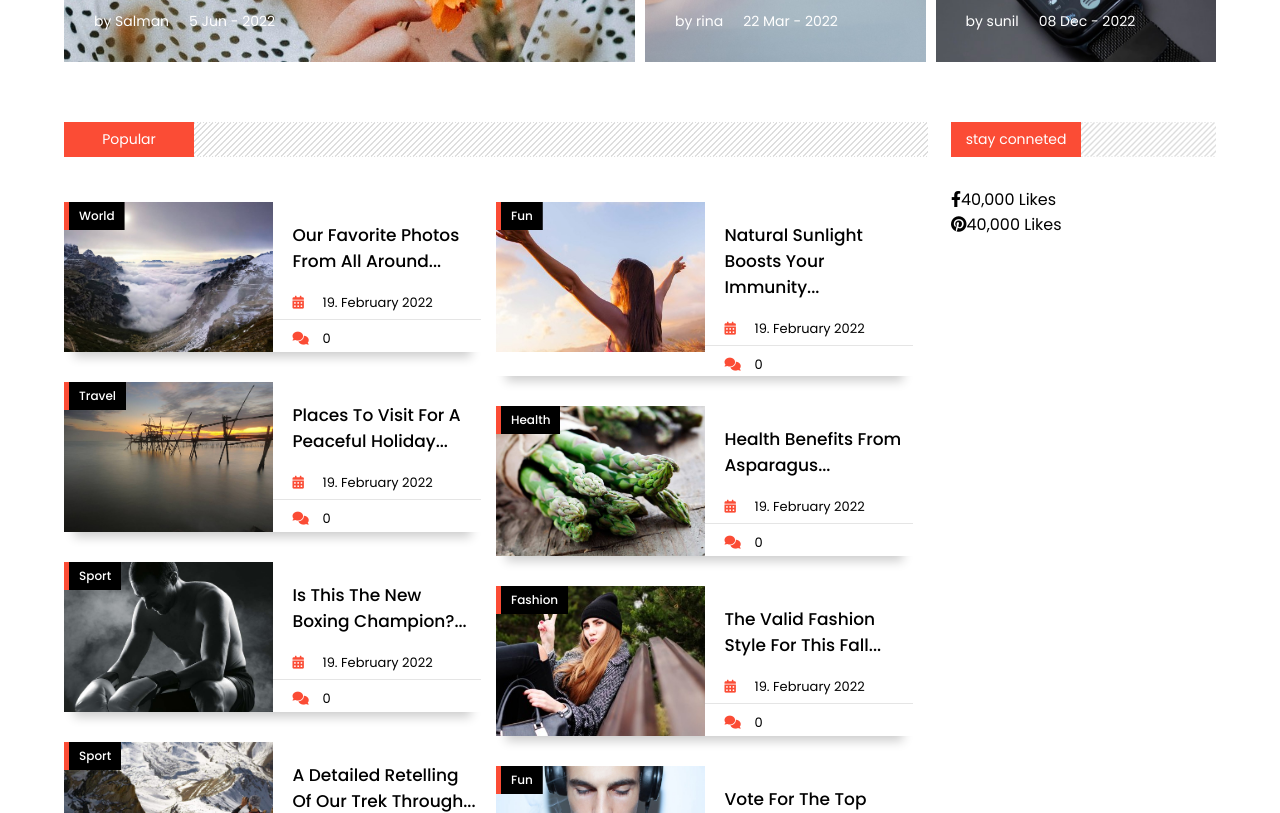
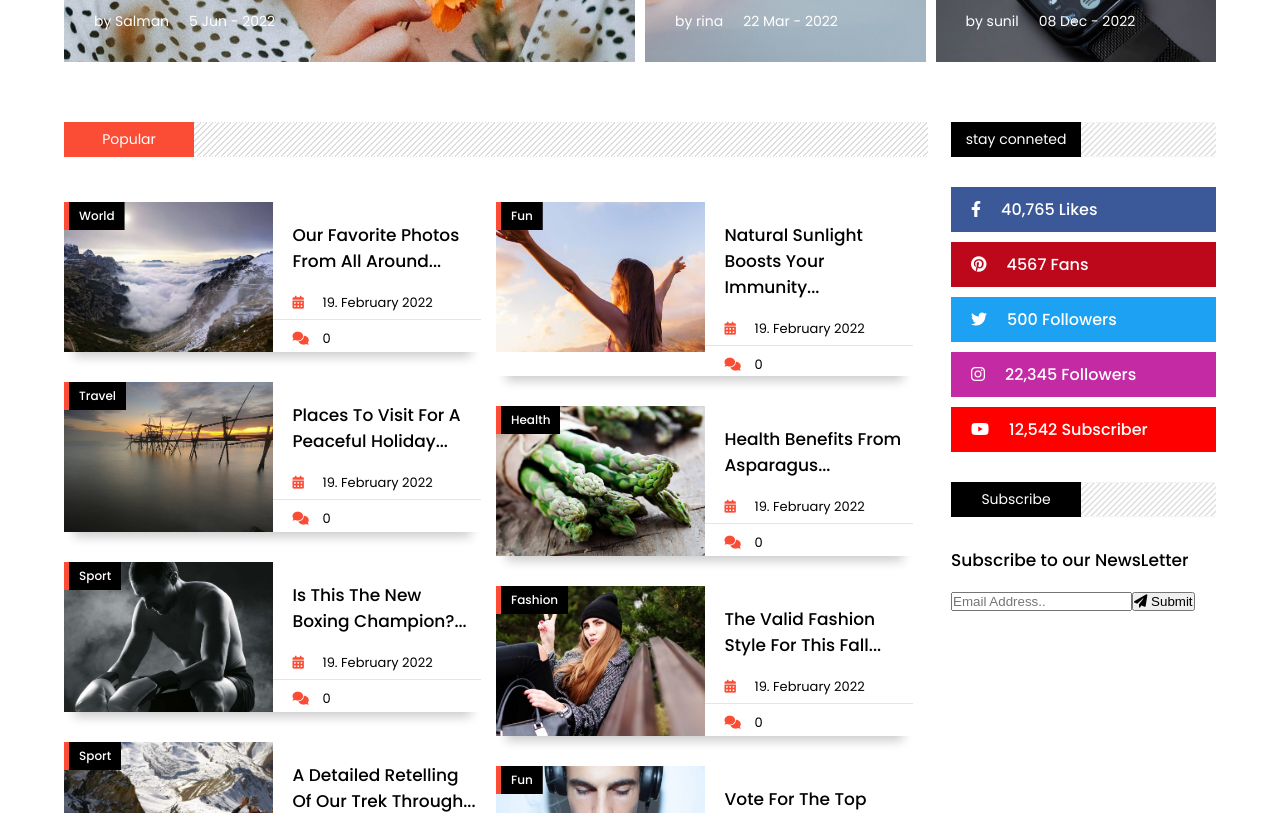
Before and after one commit to himanshu1221/khabartak, a React (Create React App) app: page / in a window 1280 px wide. Shown: the part 660-1473 px from the top of the page. Built offline with nearby package versions, Linux system fonts and the light colour scheme.

Commit message:
added social media handle and newsletter button

```diff
--- a/src/components/Heading/heading.css
+++ b/src/components/Heading/heading.css
@@ -17,3 +17,7 @@
     justify-content: center;
     font-size: 14px;
 }
+
+.sideContent .heading h6{
+    background: #000;
+}
--- a/src/components/home/SideContent/Side/Side.jsx
+++ b/src/components/home/SideContent/Side/Side.jsx
@@ -1,13 +1,23 @@
 import React from 'react'
 import Heading from '../../../Heading/Heading'
 import SocialMedia from '../Social/SocialMedia'
-
+import './side.css'
 
 const Side = () => {
   return (
     <>
         <Heading title = "stay conneted"/>
         <SocialMedia/>
+        <Heading title = "Subscribe"/>
+          <section className='subscribe'>
+          <h1 className='title'>Subscribe to our NewsLetter</h1>
+          <form action="">
+            <input type="email" placeholder='Email Address..' />
+            <button>
+              <i className='fa fa-paper-plane'></i> Submit
+            </button>
+          </form>
+          </section>
     </>
   )
 }
--- a/src/components/home/SideContent/Side/side.css
+++ b/src/components/home/SideContent/Side/side.css
@@ -0,0 +1,38 @@
+.social .socBox{
+    padding: 10px 20px;
+    margin-bottom: 10px;
+    color: #fff;
+}
+
+.social .socBox i{
+    margin-right: 20px;
+}
+
+.social .socBox span{
+    font-weight: 500;
+}
+
+.social .socBox:nth-child(1){
+    background-color: #3b5998 ;
+
+}
+
+.social .socBox:nth-child(2){
+    background-color: #bd081c    ;
+
+}
+
+.social .socBox:nth-child(3){
+    background-color: #1da1f2 ;
+
+}
+
+.social .socBox:nth-child(4){
+    background-color: #c32aa3 ;
+
+}
+
+.social .socBox:nth-child(5){
+    background-color: #f00 ;
+
+}
--- a/src/components/home/SideContent/Social/SocialMedia.jsx
+++ b/src/components/home/SideContent/Social/SocialMedia.jsx
@@ -1,4 +1,5 @@
 import React from 'react'
+import '../Side/side.css'
 
 const SocialMedia = () => {
   return (
@@ -6,11 +7,23 @@ const SocialMedia = () => {
         <section className="social">
             <div className="socBox">
                 <i className='fab fa-facebook-f'></i>
-                <span>40,000 Likes</span>
+                <span>40,765 Likes</span>
             </div>
             <div className="socBox">
                 <i className='fab fa-pinterest'></i>
-                <span>40,000 Likes</span>
+                <span>4567 Fans</span>
+            </div>
+            <div className="socBox">
+                <i className='fab fa-twitter'></i>
+                <span>500 Followers</span>
+            </div>
+            <div className="socBox">
+                <i className='fab fa-instagram'></i>
+                <span>22,345 Followers</span>
+            </div>
+            <div className="socBox">
+                <i className='fab fa-youtube'></i>
+                <span>12,542 Subscriber</span>
             </div>
         </section>
     </>
```
